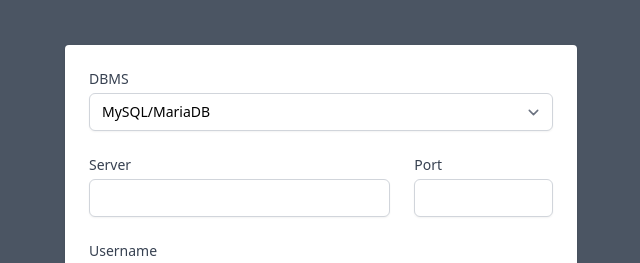
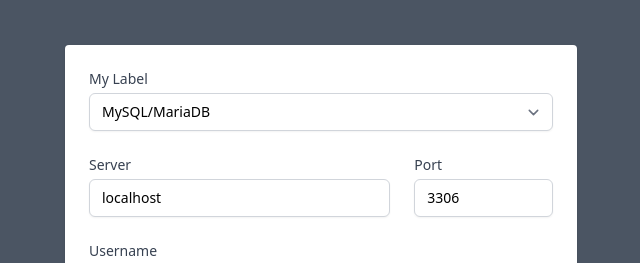
Before and after one commit to LordSimal/cakephp-dsn-generator, a Next.js app: page / in a window 1280 px wide. Shown: the part 135-398 px from the top of the page, without its empty margins (319-959 px from the left). Built offline with nearby package versions, Linux system fonts and the light colour scheme.

Commit message:
add default values and reset DSN after DBMS change

```diff
--- a/components/Conditional.tsx
+++ b/components/Conditional.tsx
@@ -1,3 +1,5 @@
+"use client";
+
 import {ReactNode} from "react";
 
 const Conditional = ({
--- a/components/Form.tsx
+++ b/components/Form.tsx
@@ -1,21 +1,30 @@
 'use client';
 
+import {useState} from "react";
 import Conditional from "@/components/Conditional";
-import UserPass from "@/components/UserPass";
-import {useState} from "react";
 import Copy from "@/components/Copy";
+import FormInput from "@/components/FormInput";
+import FormSelect from "@/components/FormSelect";
 
 export default function Form() {
 
+    const [port, setPort] = useState<number|null>(3306);
     const [showUserPass, setShowUserPass] = useState(true);
     const [dsnString, setDsnString] = useState('');
 
     const onDbmsSelect = (e: any) => {
-        if (e.target.value === 'sqlite') {
+        let value = e.target.value;
+        if (value === 'sqlite') {
             setShowUserPass(false);
-        } else {
+            setPort(null);
+        } else if(value === 'mysql') {
             setShowUserPass(true);
+            setPort(3306);
+        } else if(value === 'postgres') {
+            setShowUserPass(true);
+            setPort(5432);
         }
+        setDsnString('');
     }
 
     const onSubmitFunc = (e: any) => {
@@ -58,60 +67,25 @@
                     <div className="bg-white px-4 py-5 sm:p-6">
                         <div className="grid grid-cols-6 gap-6">
 
-                            <div className="col-span-6">
-                                <label htmlFor="dbms" className="block text-sm font-medium text-gray-700">DBMS</label>
-                                <select
-                                  id="dbms"
-                                  name="dbms"
-                                  autoComplete="dbms"
-                                  onChange={onDbmsSelect}
-                                  className="mt-1 block w-full rounded-md border border-gray-300 bg-white py-2 px-3 shadow-sm focus:border-red-500 focus:outline-none focus:ring-red-500 sm:text-sm"
-                                >
-                                    <option value="mysql">MySQL/MariaDB</option>
-                                    <option value="postgres">PostgreSQL</option>
-                                    <option value="sqlite">SQLite</option>
-                                </select>
-                            </div>
+                            <FormSelect name="dbms"
+                                        className="col-span-6"
+                                        options={{
+                                            'mysql': 'MySQL/MariaDB',
+                                            'postgres': 'PostgreSQL',
+                                            'sqlite': 'SQLite'
+                                        }}
+                                        onChange={onDbmsSelect}
+                            />
 
-                            <div className="col-span-4">
-                                <label htmlFor="server" className="block text-sm font-medium text-gray-700">Server</label>
-                                <input
-                                  type="text"
-                                  name="server"
-                                  id="server"
-                                  autoComplete="server"
-                                  className="mt-1 block w-full rounded-md border-gray-300 shadow-sm focus:border-red-500 focus:ring-red-500 sm:text-sm"
-                                />
-                            </div>
-
-                            <div className="col-span-2">
-                                <label htmlFor="port" className="block text-sm font-medium text-gray-700">Port</label>
-                                <input
-                                  type="number"
-                                  min="0"
-                                  step="1"
-                                  name="port"
-                                  id="port"
-                                  autoComplete="port"
-                                  className="mt-1 block w-full rounded-md border-gray-300 shadow-sm focus:border-red-500 focus:ring-red-500 sm:text-sm"
-                                />
-                            </div>
+                            <FormInput type="text" name="server" className="col-span-4" label="Server" otherAttrs={{value: 'localhost'}}/>
+                            <FormInput type="number" name="port" className="col-span-2" label="Port" otherAttrs={{min: 0, step: 1, value:port ?? ''}}/>
 
                             <Conditional showWhen={showUserPass}>
-                                <UserPass/>
+                                <FormInput type="text" name="username" className="col-span-6" label="Username"/>
+                                <FormInput type="password" name="password" className="col-span-6" label="Password"/>
                             </Conditional>
 
-                            <div className="col-span-6">
-                                <label htmlFor="database" className="block text-sm font-medium text-gray-700">Database</label>
-                                <input
-                                  type="text"
-                                  name="database"
-                                  id="database"
-                                  autoComplete="database"
-                                  required={true}
-                                  className="mt-1 block w-full rounded-md border-gray-300 shadow-sm focus:border-red-500 focus:ring-red-500 sm:text-sm"
-                                />
-                            </div>
+                            <FormInput type="text" name="database" className="col-span-6" label="Database" required={true}/>
 
                         </div>
                     </div>
--- /dev/null
+++ b/components/FormInput.tsx
@@ -0,0 +1,27 @@
+'use client'
+
+export default function FormInput({type, name, className, required=false, label='Copy', otherAttrs={}}: {
+  type: string,
+  name: string,
+  className?: string,
+  required?: boolean,
+  label?: string,
+  otherAttrs?: object
+}) {
+
+  return (
+    <div className={className}>
+      <label htmlFor={name} className="block text-sm font-medium text-gray-700">{label}</label>
+      <input
+        type={type}
+        name={name}
+        id={name}
+        autoComplete={name}
+        required={required}
+        className="mt-1 block w-full rounded-md border-gray-300 shadow-sm focus:border-red-500 focus:ring-red-500 sm:text-sm"
+        {...otherAttrs}
+      />
+    </div>
+  )
+
+}
--- /dev/null
+++ b/components/FormSelect.tsx
@@ -0,0 +1,34 @@
+'use client'
+
+export default function FormSelect({name, options, className, required=false, label='My Label', otherAttrs={}, onChange}: {
+  name: string,
+  options: object,
+  className?: string,
+  required?: boolean,
+  label?: string,
+  otherAttrs?: object,
+  onChange: Function
+}) {
+
+  return (
+    <div className={className}>
+      <label htmlFor={name} className="block text-sm font-medium text-gray-700">{label}</label>
+      <select
+        name={name}
+        id={name}
+        autoComplete={name}
+        required={required}
+        className="mt-1 block w-full rounded-md border border-gray-300 bg-white py-2 px-3 shadow-sm focus:border-red-500 focus:outline-none focus:ring-red-500 sm:text-sm"
+        // @ts-ignore
+        onChange={onChange}
+        {...otherAttrs}
+      >
+        {Object.keys(options).map(key => (
+          // @ts-ignore
+          <option key={key} value={key}>{options[key]}</option>
+        ))}
+      </select>
+    </div>
+  )
+
+}
--- a/components/UserPass.tsx
+++ /dev/null
@@ -1,30 +0,0 @@
-'use client';
-
-export default function UserPass() {
-
-  return (
-    <>
-      <div className="col-span-6">
-        <label htmlFor="username" className="block text-sm font-medium text-gray-700">Username</label>
-        <input
-          type="text"
-          name="username"
-          id="username"
-          autoComplete="username"
-          className="mt-1 block w-full rounded-md border-gray-300 shadow-sm focus:border-red-500 focus:ring-red-500 sm:text-sm"
-        />
-      </div>
-
-      <div className="col-span-6">
-        <label htmlFor="password" className="block text-sm font-medium text-gray-700">Password</label>
-        <input
-          type="password"
-          name="password"
-          id="password"
-          autoComplete="password"
-          className="mt-1 block w-full rounded-md border-gray-300 shadow-sm focus:border-red-500 focus:ring-red-500 sm:text-sm"
-        />
-      </div>
-    </>
-  )
-}
```
